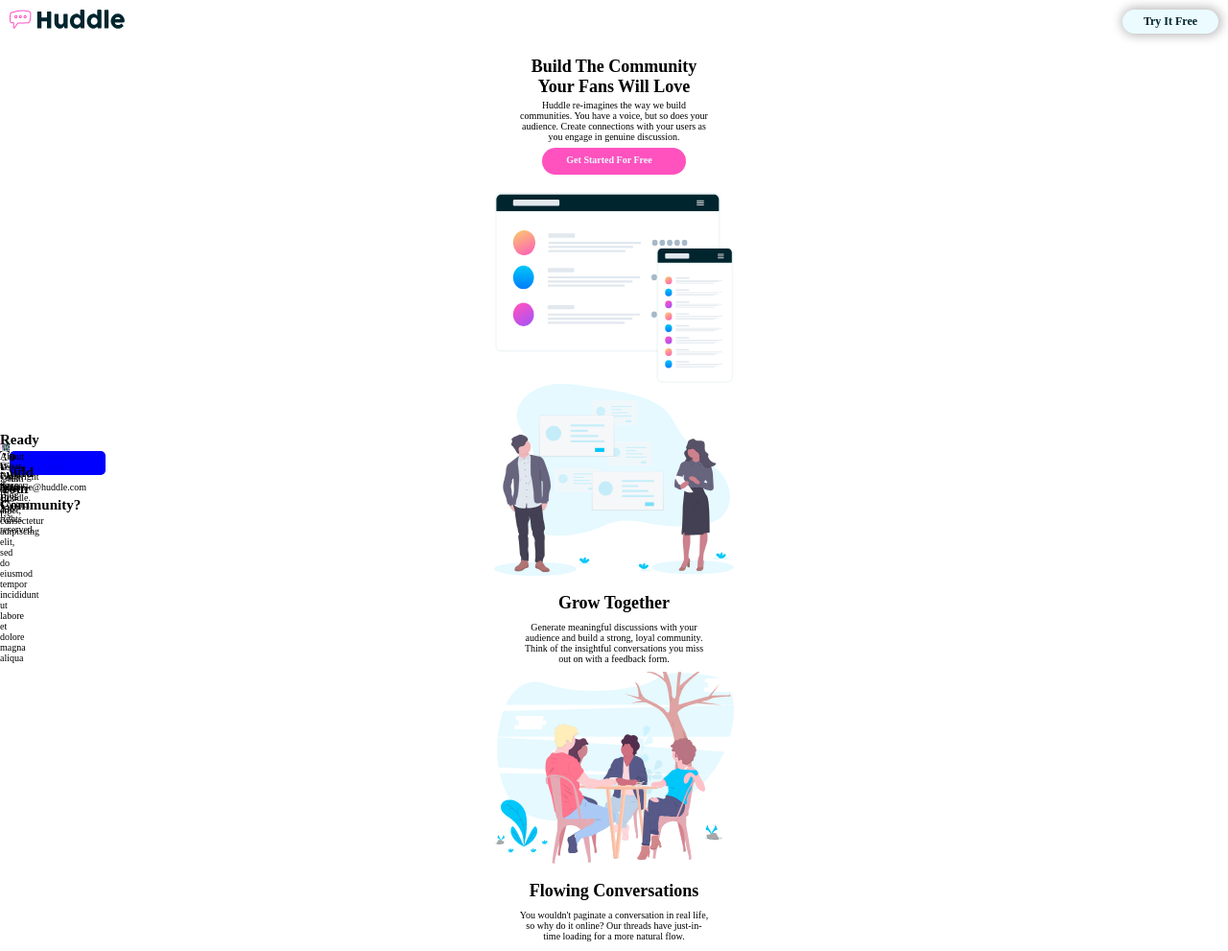
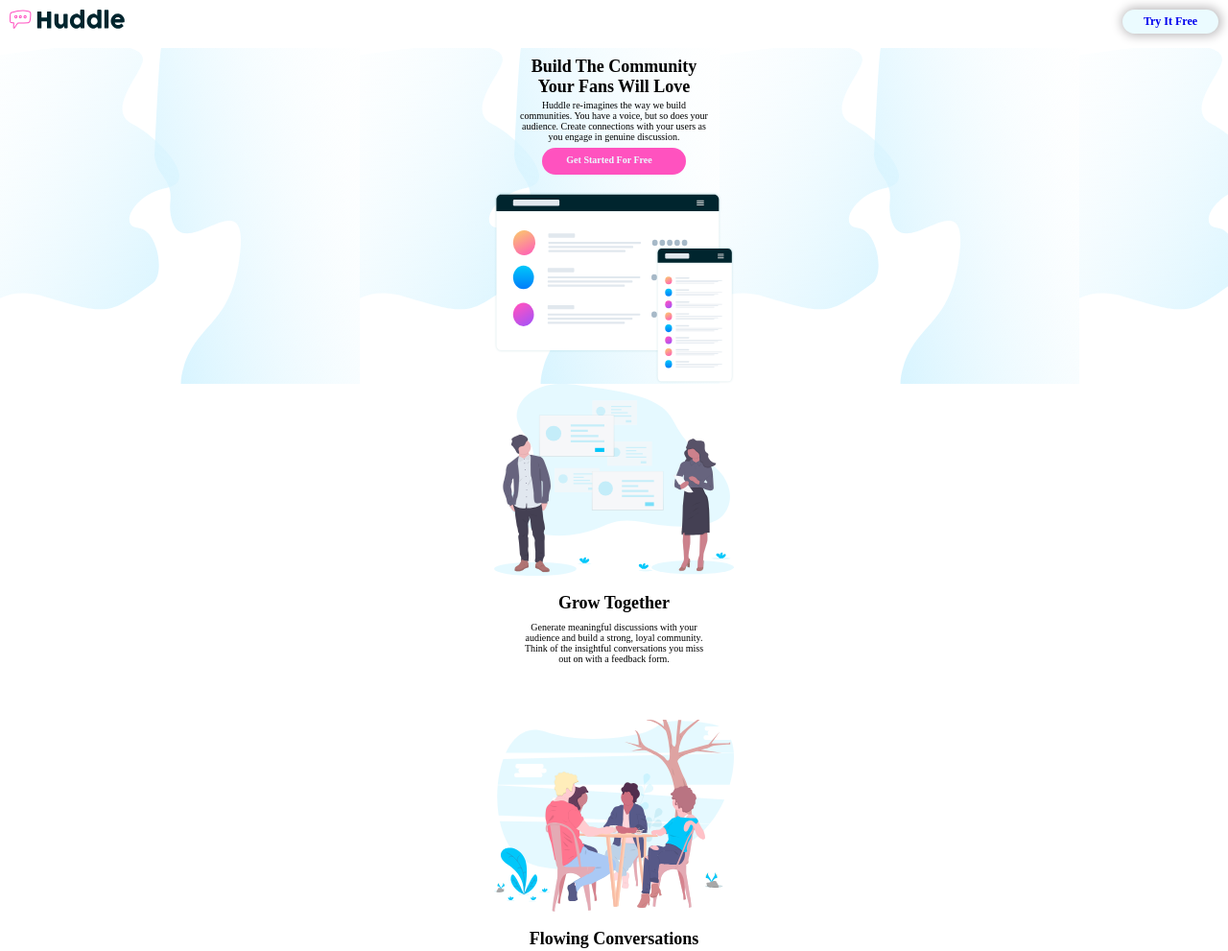
Before and after one commit to Rodevp/landing-page-only-css-html, a plain HTML site: page index.html in a window 1280 px wide. Shown: the top 991 px of the page at 96% size. Drawn offline with Linux system fonts and the light colour scheme.

Commit message:
footer y footer pregunta

```diff
--- a/css/mobile.css
+++ b/css/mobile.css
@@ -11,7 +11,8 @@ html {
 }
 
 :root {
-    --font-color:	#00252e;
+    --black-color: #000000;
+    --back-color:	#00252e;
     --color-primary: 	#ebfbff;
     --color-secondary: 	#ff52bf;
 }
@@ -67,7 +68,7 @@ html {
 /*content*/
 main {
     width: 100vw;
-    min-height: 40rem;
+    min-height: 140rem;
     display: flex;
     flex-direction: column;
     align-items: center;
@@ -118,6 +119,10 @@ main {
 /*content style generally*/
 
 /*section one*/
+.content--one {
+    background-image: url('../images/bg-hero-mobile.svg');
+}
+
 .content__information--one {
     height: 15rem;
 }
@@ -145,18 +150,56 @@ main {
     font-weight: 700;
 }
 /*section one*/
-/*section two*/
-.content__thumbnail_content--two {
+
+/*section two, three, and four*/
+.content__thumbnail_content--two, .content__thumbnail_content--three,
+.content__thumbnail_content--four{
     order: -1;
 }
-/*section two*/
-/*section three*/
-.content__thumbnail_content--three {
-    order: -1;
+/*footer*/
+.footer {
+    width: 100vw;
+    height: 20rem;
+    display: flex;
+    flex-direction: column;
+    position: relative;
+    background-color: var(--back-color);
 }
-/*section three*/
-/*section four*/
-.content__thumbnail_content--four {
-    order: -1;
+
+.footer__question {
+    width: 30rem;
+    height: 8rem;
+    background-color: var(--color-primary);
+    position: absolute;
+    z-index: 1;
+    left: 45px;
+    top: -20px;
+    border-radius: 5px;
 }
-/*section four*/
+.footer__title {
+    width: 25rem;
+    height: 6rem;
+    text-align: center;
+    color: var(--black-color);
+    padding: 14px;
+    margin: auto;
+}
+
+.button--footer {
+    width: 18rem;
+    height: 4rem;
+    background-color: var(--color-secondary);
+    margin: 5px 50px;
+    position: absolute;
+    top: 30px;
+    border-radius: 30px;
+}
+
+.button__text--footer {
+    width: 10rem;
+    height: 2rem;
+    color: white;
+    margin: 10px 42px;
+    padding: 4px;
+    font-size: 1rem;
+}
--- a/index.html
+++ b/index.html
@@ -18,7 +18,7 @@
         </a>
     </header>
     <main>
-        <section class="content" >
+        <section class="content content--one" >
             <section class="content__information content__information--one">
                 <h2 class="content__tittle content__title--start-free ">
                     Build The Community Your Fans Will Love
@@ -85,8 +85,8 @@
             <h2 class="footer__title" >
                 Ready To Build Your Community?
             </h2>
-            <a href="#" class="button" >
-                <p class="button__text">
+            <a href="#" class="button button--footer" >
+                <p class="button__text button__text--footer">
                     Get Started For Free
                 </p>
             </a>
```
